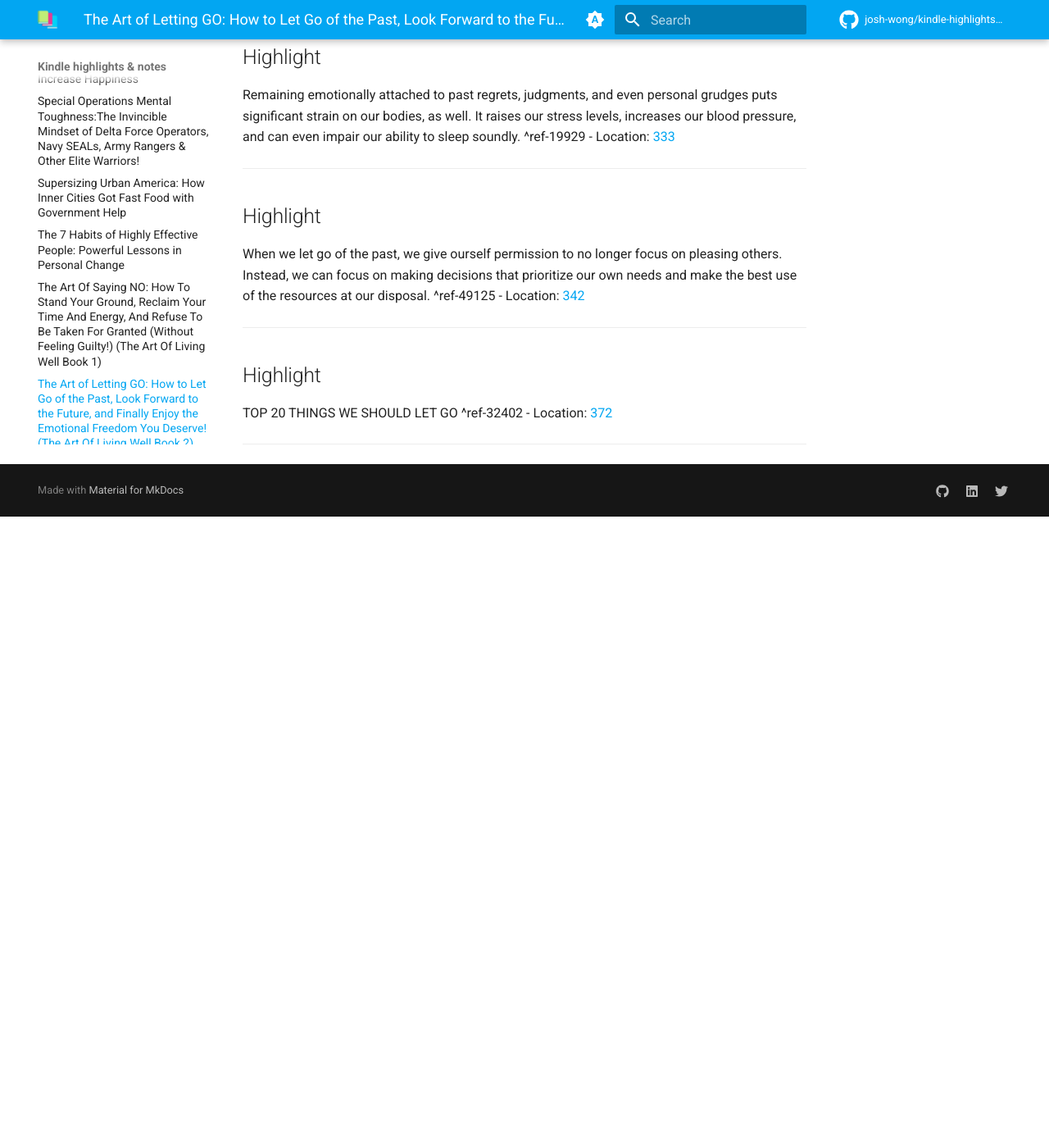
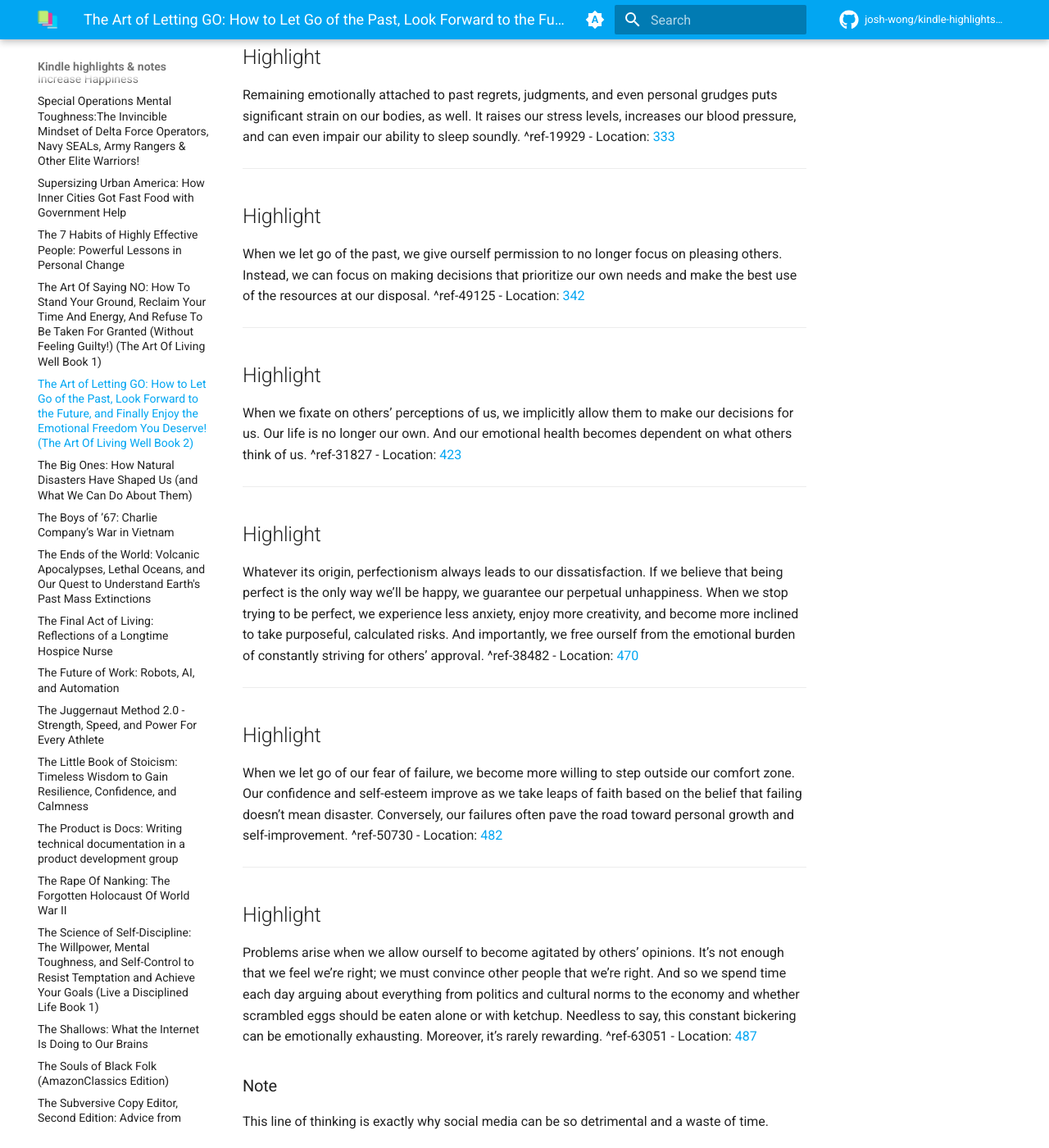
Before and after one commit to josh-wong/kindle-highlights-notes, an MkDocs documentation site: the page built from docs/The Art of Letting GO.md, in a window 1280 px wide and 1400 px high, scrolled down 1261 px. Shown: the whole window at 82% size. Built offline with MkDocs 1.6.1 and Material for MkDocs 9.7.7, drawn with Linux system fonts in a browser that asks for light colours; comment, search, counter and statistics services are not loaded; before the commit the page ends 1891 px from its top, so only the background shows below that; some of the changed text lies outside the part shown.

Commit message:
Update highlights and notes

```diff
--- a/docs/The Art of Letting GO.md
+++ b/docs/The Art of Letting GO.md
@@ -56,7 +56,40 @@ When we let go of the past, we give ourself permission to no longer focus on ple
 ---
 ## Highlight
 
-TOP 20 THINGS WE SHOULD LET GO ^ref-32402
-- Location: [372](kindle://book?action=open&asin=B09T66MSLN&location=372)
+When we fixate on others’ perceptions of us, we implicitly allow them to make our decisions for us. Our life is no longer our own. And our emotional health becomes dependent on what others think of us. ^ref-31827
+- Location: [423](kindle://book?action=open&asin=B09T66MSLN&location=423)
 
 ---
+## Highlight
+
+Whatever its origin, perfectionism always leads to our dissatisfaction. If we believe that being perfect is the only way we’ll be happy, we guarantee our perpetual unhappiness. When we stop trying to be perfect, we experience less anxiety, enjoy more creativity, and become more inclined to take purposeful, calculated risks. And importantly, we free ourself from the emotional burden of constantly striving for others’ approval. ^ref-38482
+- Location: [470](kindle://book?action=open&asin=B09T66MSLN&location=470)
+
+---
+## Highlight
+
+When we let go of our fear of failure, we become more willing to step outside our comfort zone. Our confidence and self-esteem improve as we take leaps of faith based on the belief that failing doesn’t mean disaster. Conversely, our failures often pave the road toward personal growth and self-improvement. ^ref-50730
+- Location: [482](kindle://book?action=open&asin=B09T66MSLN&location=482)
+
+---
+## Highlight
+
+Problems arise when we allow ourself to become agitated by others’ opinions. It’s not enough that we feel we’re right; we must convince other people that we’re right. And so we spend time each day arguing about everything from politics and cultural norms to the economy and whether scrambled eggs should be eaten alone or with ketchup. Needless to say, this constant bickering can be emotionally exhausting. Moreover, it’s rarely rewarding. ^ref-63051
+- Location: [487](kindle://book?action=open&asin=B09T66MSLN&location=487)
+
+### Note
+This line of thinking is exactly why social media can be so detrimental and a waste of time.
+
+---
+## Highlight
+
+The main stumbling block associated with the fear of missing out is found in its name: fear. We fear moving on. We fear missing a chance to experience something good. We fear losing out on something that might happen. Unfortunately, this anxiety causes us to perpetuate our suffering by staying emotionally attached to things that make us unhappy. ^ref-11353
+- Location: [573](kindle://book?action=open&asin=B09T66MSLN&location=573)
+
+---
+## Highlight
+
+STRATEGY ^ref-43638
+- Location: [1028](kindle://book?action=open&asin=B09T66MSLN&location=1028)
+
+---
```
Also changed, not shown: other parts of docs/The Art of Letting GO.md (+2 -2 lines).
